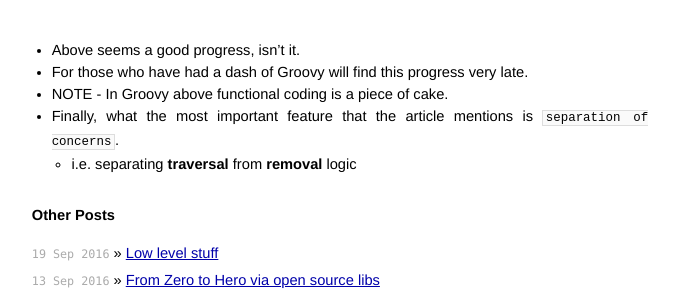
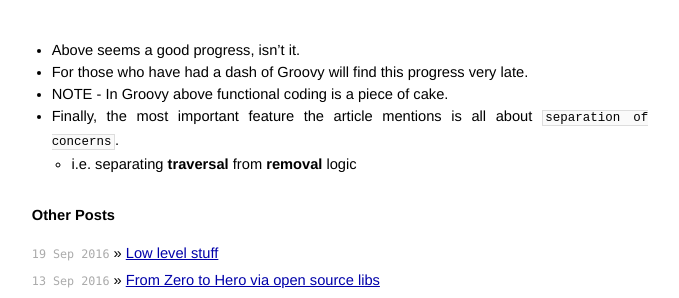
Before and after one commit to AmitKumarDas/amitkumardas.github.io, a Jekyll site: the page built from _posts/2016-09-20-analysis-and-dialysis-of-design-architecture.md, in a window 1280 px wide and 900 px high, scrolled down 1786 px. Shown: the part 412-710 px from the top of the window, without its empty margins (300-979 px from the left). Built offline with Jekyll 4.4.1, drawn with Linux system fonts in a browser that asks for light colours.

Commit message:
Update 2016-09-20-analysis-and-dialysis-of-design-architecture.md

````diff
--- a/_posts/2016-09-20-analysis-and-dialysis-of-design-architecture.md
+++ b/_posts/2016-09-20-analysis-and-dialysis-of-design-architecture.md
@@ -115,5 +115,5 @@ public void deleteFromCache(Set<String> deleteKeys) {
 - Above seems a good progress, isn't it.
 - For those who have had a dash of Groovy will find this progress very late.
 - NOTE - In Groovy above functional coding is a piece of cake.
-- Finally, what the most important feature that the article mentions is ```separation of concerns```.
+- Finally, the most important feature the article mentions is all about ```separation of concerns```.
   - i.e. separating **traversal** from **removal** logic
````
